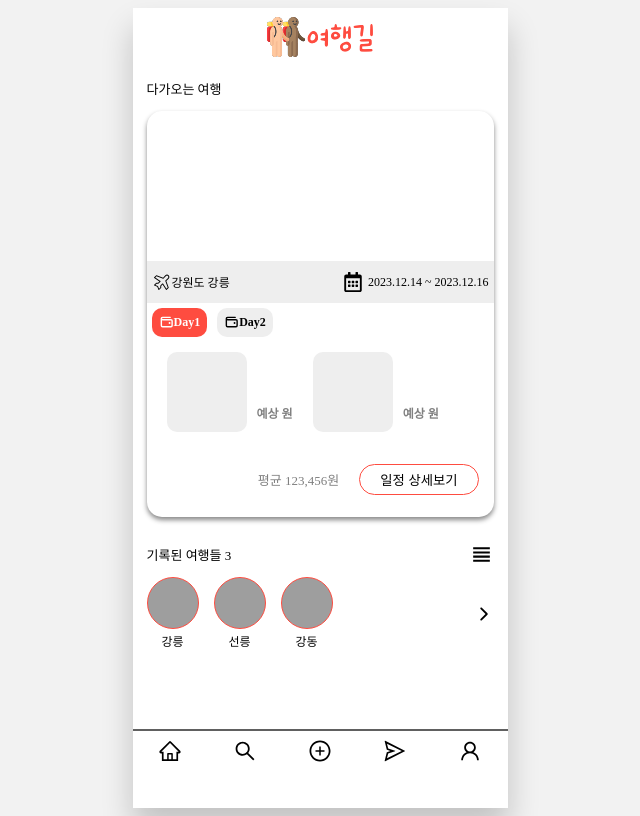
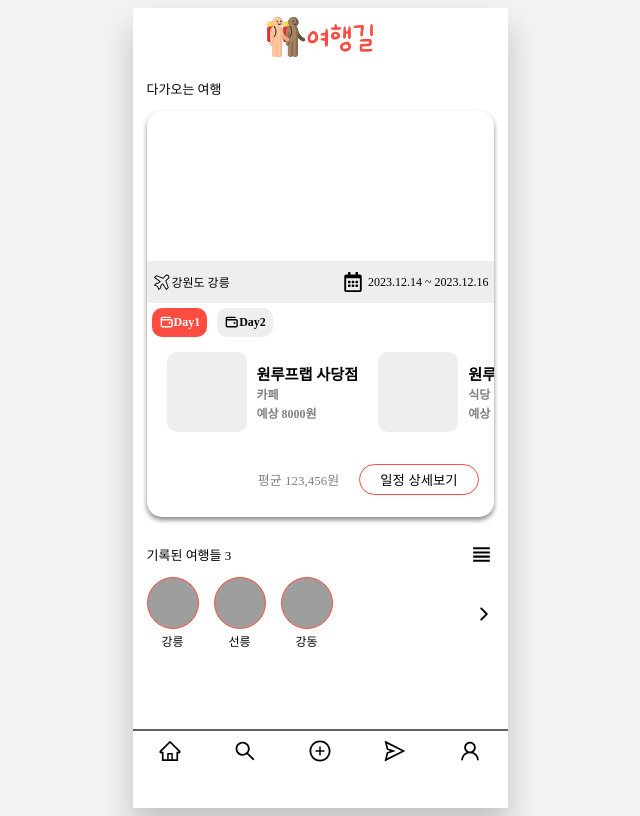
Before and after one commit to in2p/yeohaengil, a React (Create React App) app: page / in a window 1280 px wide. Shown: the whole page, without its empty margins (320-960 px from the left). Built offline with nearby package versions, Linux system fonts and the light colour scheme; grey boxes are pictures that could not be loaded.

Commit message:
[Fix] Card.js Day 별 상세 계획 안나오는 오류 해결 - items가 배열이므로 items.map => items[day-1].map 으로 변경

```diff
--- a/src/components/Card.js
+++ b/src/components/Card.js
@@ -35,9 +35,9 @@ const items = [
     { title: '원루프랩 수원점', category: '숙소', price: '118000원' },
   ],
   [
-    { title: '원루프랩 사당점', category: '카페', price: '8000원' },
-    { title: '원루프랩 강남점', category: '식당', price: '18000원' },
-    { title: '원루프랩 수원점', category: '숙소', price: '118000원' },
+    { title: '스타벅스 사당점', category: '카페', price: '8000원' },
+    { title: '스타벅스 강남점', category: '식당', price: '18000원' },
+    { title: '스타벅스 수원점', category: '숙소', price: '118000원' },
   ],
 ];
 
@@ -51,7 +51,6 @@ const DetailButton = styled.button`
 `;
 
 function Card() {
-  const dayLength = items.length;
   const [day, setDay] = useState(1);
 
   return (
@@ -70,7 +69,7 @@ function Card() {
       {/* Day1, Day2, ... */}
       <div className="d-flex" style={{ overflow: 'hidden' }}>
         {items.map((a, i) => {
-          if (i + 1 === day) {
+          if (i === day - 1) {
             return (
               <Day className="bg-main-color">
                 <PiWalletBold style={{ fontSize: '15px', margin: '0px' }} />
@@ -93,13 +92,13 @@ function Card() {
       </div>
       <div style={{ overflow: 'hidden' }}>
         <div className="d-flex" style={{ width: '300vw' }}>
-          {items.map((a, i) => (
+          {items[day - 1].map((a, i) => (
             <div className="d-flex" key={{ i }}>
               <div className="content-img" />
               <div className="content-column">
                 <h3>{a.title}</h3>
                 <p>{a.category}</p>
-                <p>예상 {a.price}원</p>
+                <p>예상 {a.price}</p>
               </div>
             </div>
           ))}
```
